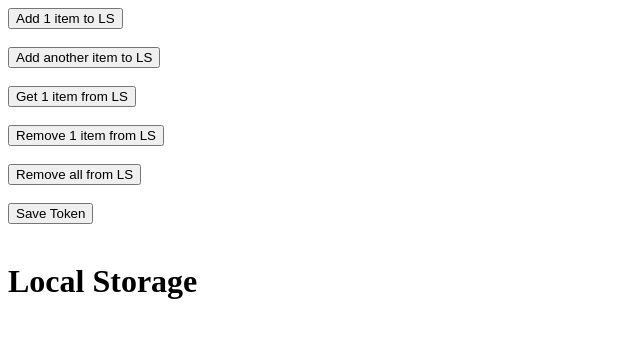
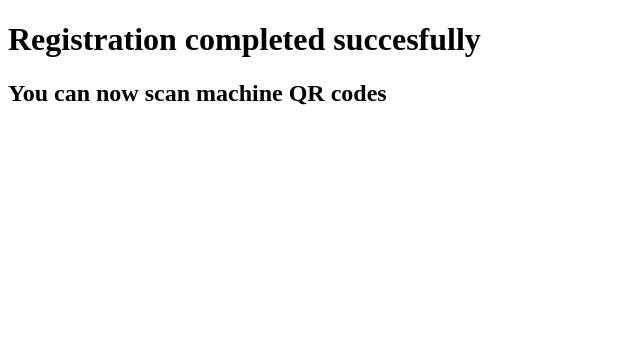
Before and after one commit to Vordead/qr-local-storage, a plain HTML site: page index.html in a window 1280 px wide. Shown: the whole page, without its empty margins (0-640 px from the left). Drawn offline with Linux system fonts and the light colour scheme.

Commit message:
updated index.html

```diff
--- a/index.html
+++ b/index.html
@@ -6,13 +6,8 @@
 </head>
 
 <body>
-    <button id="add-single-item-to-ls">Add 1 item to LS</button> <br /><br />
-    <button id="add-another-item-to-ls">Add another item to LS</button> <br /><br />
-    <button id="get-single-item-from-ls">Get 1 item from LS</button> <br /><br />
-    <button id="remove-single-item-from-ls">Remove 1 item from LS</button> <br /><br />
-    <button id="remove-all-from-ls">Remove all from LS</button> <br /><br />
-    <button id="save-token">Save Token</button> <br /><br />
-    <h1>Local Storage</h1>
+    <h1>Registration completed succesfully</h1>
+    <h2>You can now scan machine QR codes</h2>
     <div id="ls-currently"></div>
     <script src="main.js"></script>
 </body>
```
